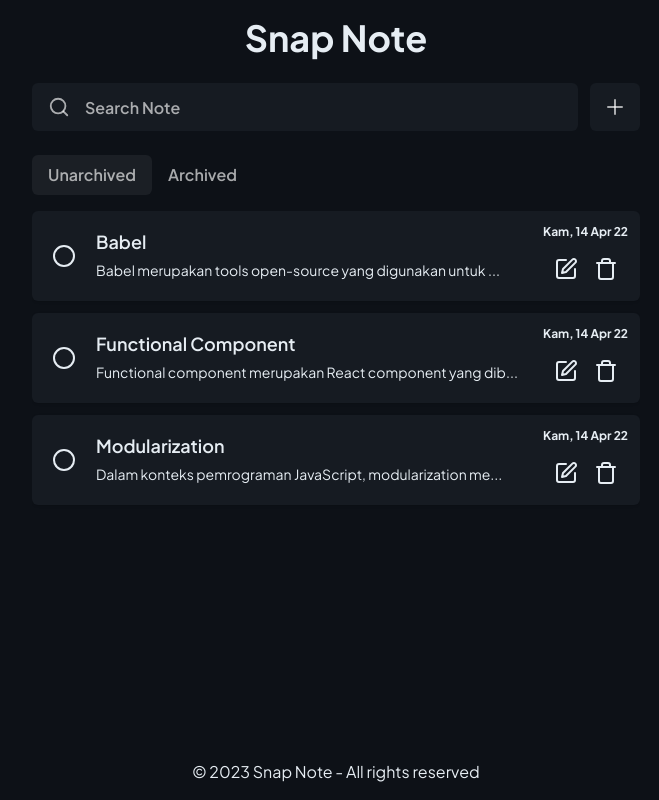
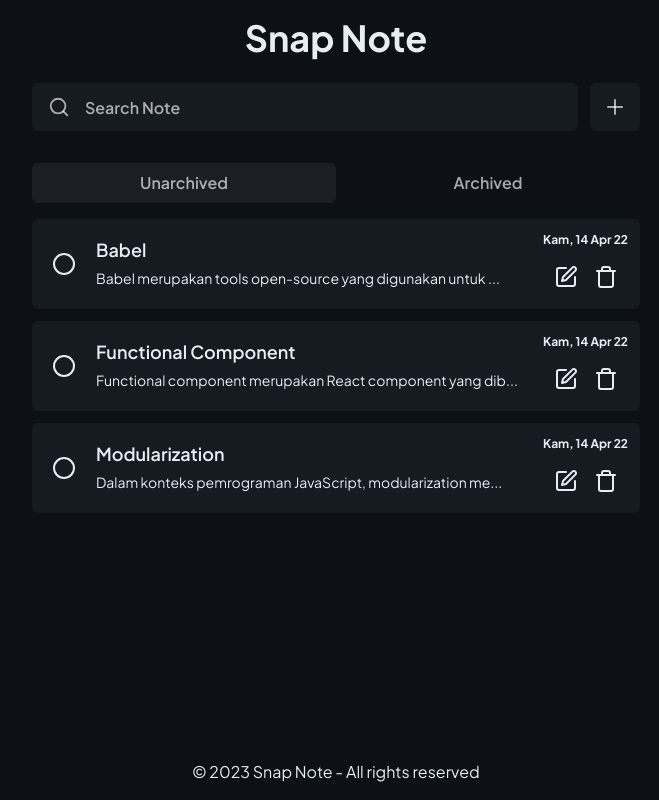
Before and after one commit to rolandowebdev/snap-note, a React (Vite) app: page / in a window 1280 px wide. Shown: the whole page, without its empty margins (304-963 px from the left). Built offline with nearby package versions, Linux system fonts and the light colour scheme.

Commit message:
chore: adjust tabs size

```diff
--- a/src/components/ui/empty-notes.jsx
+++ b/src/components/ui/empty-notes.jsx
@@ -4,9 +4,9 @@ import { Box, Heading, Text } from '@chakra-ui/react'
 
 export const EmptyNotes = ({ description }) => {
   return (
-    <Box display='flex' alignItems='center' flexDir='column' gap={2} mt={20}>
+    <Box display='flex' alignItems='center' flexDir='column' gap={2} mt={16}>
       <Bird size={120} />
-      <Heading as='h2' fontSize='2xl' fontWeight={500}>
+      <Heading as='h2' fontSize='xl' fontWeight={500}>
         Pretty empty around here
       </Heading>
       <Text as='p' fontSize='sm' fontWeight={300} mt={1}>
--- a/src/pages/Detail.jsx
+++ b/src/pages/Detail.jsx
@@ -54,7 +54,7 @@ export const DetailNote = () => {
                 rounded='md'
                 h='250px'
                 objectFit='cover'
-                src='public/example.jpg'
+                src='/example.jpg'
                 alt='example image'
               />
               <Text as='p' lineHeight='1.75rem' textAlign='justify'>
--- a/src/pages/Home.jsx
+++ b/src/pages/Home.jsx
@@ -32,7 +32,7 @@ export const Home = () => {
             <FormModal />
           </Box>
         </Box>
-        <Tabs variant='soft-rounded' mt={2} colorScheme='whiteAlpha'>
+        <Tabs variant='soft-rounded' mt={4} colorScheme='whiteAlpha' isFitted>
           <TabList>
             <Tab
               rounded='md'
```
